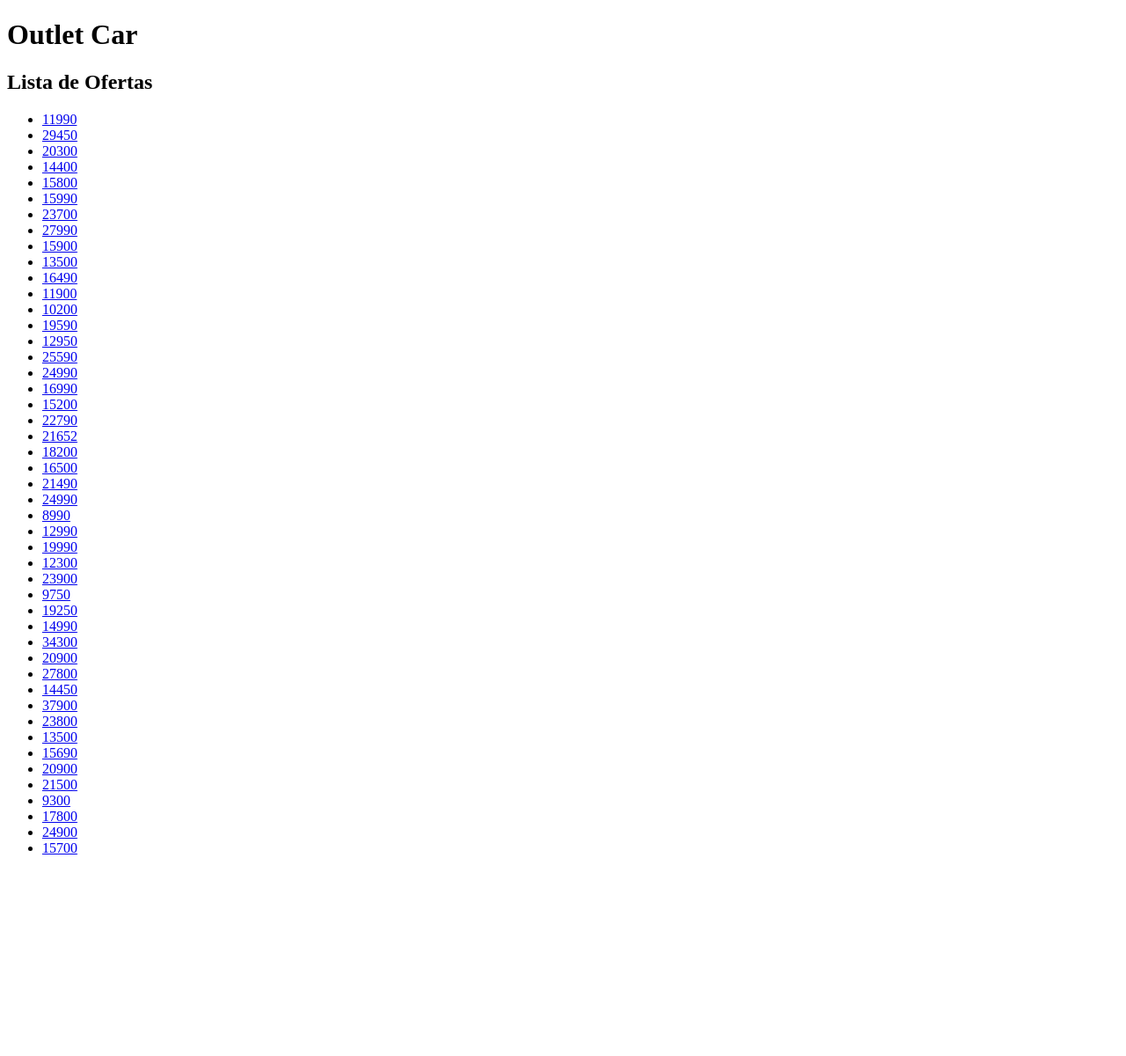
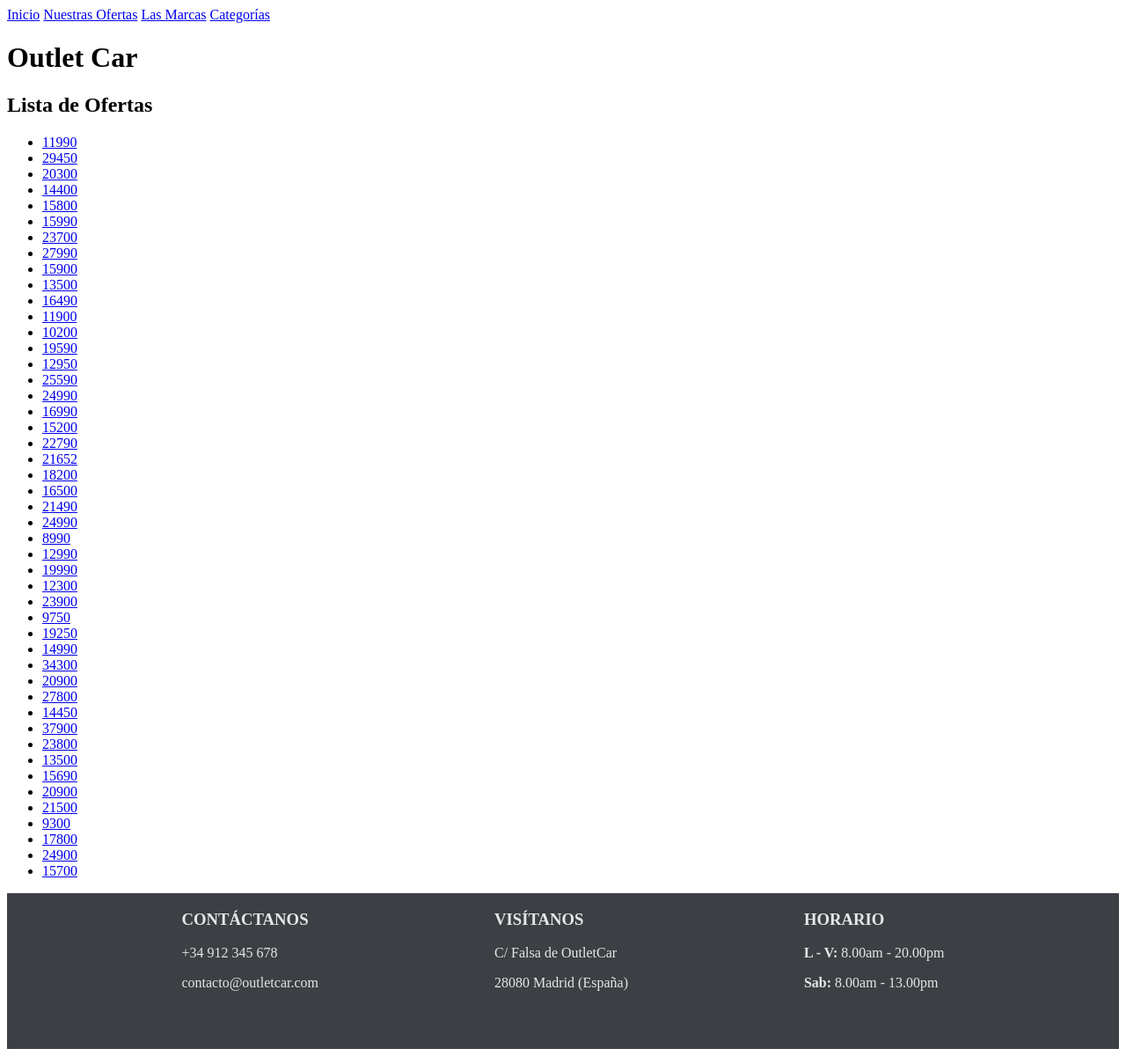
Before and after one commit to carlamanterola/proyectoOutletCar, a Django app: page /appOutletCar/ofertas/ in a window 1280 px wide. Shown: the whole page at 88% size. Before the commit the page ends 971 px from the top, so only its background shows below. Run offline with Django 5.2, Linux system fonts and the light colour scheme; data comes from the database, SQL or seed files in the repository.

Commit message:
Creados base.html y estilos.css

```diff
--- /dev/null
+++ b/appOutletCar/static/css/estilos.css
@@ -0,0 +1,14 @@
+footer {
+    display: grid;
+    grid-auto-flow: column;
+    justify-content: center;
+    gap: 200px;
+    background-color: #3C4044;
+}
+
+.blockfooter {
+    text-align: left;
+    float: left;
+    color: #E6E6E6;
+    padding-bottom: 50px;
+}
--- /dev/null
+++ b/appOutletCar/templates/base.html
@@ -0,0 +1,56 @@
+<!DOCTYPE html>
+<html lang="es">
+    {% load static %}
+    <head>
+        <meta charset="UTF-8">
+        <meta name="viewport" content="width=device-width, initial-scale=1.0">
+        <link rel="stylesheet" href="{% static 'css/estilos.css' %}">
+        <title>{% block title %}TÍTULO [PLACEHOLDER]{% endblock %}</title>
+    </head>
+
+    <body>
+        <header>
+            {% block header %}
+            {% endblock header %}
+        </header>
+
+        <nav>
+            <div class="topnav">
+                {% block nav %}
+                    <a class="active" href="/appOutletCar/">Inicio</a>
+                    <a href="/appOutletCar/ofertas/">Nuestras Ofertas</a>
+                    <a href="/appOutletCar/marcas">Las Marcas</a>
+                    <a href="/appOutletCar/categorias">Categorías</a>
+                {% endblock nav %}
+            </div>
+        </nav>
+
+
+        <div id="content">
+            {% block content %}
+            {% endblock content %}
+        </div>
+
+        <footer>
+            {% block footer %}
+                <div class="blockfooter">
+                    <h3>CONTÁCTANOS</h3>
+                    <p>+34 912 345 678</p>
+                    <p>contacto@outletcar.com</p>
+                </div>
+
+                <div class="blockfooter">
+                    <h3>VISÍTANOS</h3>
+                    <p>C/ Falsa de OutletCar</p>
+                    <p>28080 Madrid (España)</p>
+                </div>
+
+                <div class="blockfooter">
+                    <h3>HORARIO</h3>
+                    <p><b>L - V:</b> 8.00am - 20.00pm</p>
+                    <p><b>Sab:</b> 8.00am - 13.00pm</p>
+                </div>
+            {% endblock footer %}
+        </footer>
+    </body>
+</html>
--- a/appOutletCar/templates/lista_ofertas.html
+++ b/appOutletCar/templates/lista_ofertas.html
@@ -1,13 +1,9 @@
-<!DOCTYPE html>
-<html lang="es">
-    <head>
-        <meta charset="UTF-8">
-        <meta name="viewport" content="width=device-width, initial-scale=1.0">
-        <title>Lista de Ofertas</title>
-    </head>
-    <body>
-        <div id="content">
-            <h1>Outlet Car</h1>
+{% extends "base.html" %}
+
+{% block title %}Outlet Car - Ofertas{% endblock %}
+
+{% block content %}
+    <h1>Outlet Car</h1>
             <h2>Lista de Ofertas</h2>
 
             {%comment %} Lista de todas las ofertas. ACTUALMENTE: solo precio. {% endcomment %}
@@ -22,6 +18,4 @@
             {%else%}
                 <p>No hay ofertas creadas.</p>
             {%endif%}
-        </div>
-    </body>
-</html>
+{% endblock content %}
--- a/appOutletCar/views.py
+++ b/appOutletCar/views.py
@@ -13,11 +13,10 @@ def index_ofertas(request):
     return render(request, 'lista_ofertas.html', context)
 
 # Devuelve los detalles de una oferta en concreto según ID
-def ver_oferta(request, idOferta):
-    oferta = get_object_or_404(Oferta, pk=idOferta)
-    coche = oferta.coche
+def ver_oferta(request, idCoche):
+    coche = get_object_or_404(Oferta, pk=idCoche)
 
-    context = {'oferta': oferta, 'coche': coche}
+    context = {'coche': coche}
     return render(request, 'detalle_oferta.html', context)
 
 #Visualizar la lista de marcas
--- a/proyectoOutletCar/settings.py
+++ b/proyectoOutletCar/settings.py
@@ -11,6 +11,7 @@ https://docs.djangoproject.com/en/5.2/ref/settings/
 """
 
 from pathlib import Path
+import os
 
 # Build paths inside the project like this: BASE_DIR / 'subdir'.
 BASE_DIR = Path(__file__).resolve().parent.parent
@@ -116,6 +117,7 @@ USE_TZ = True
 # https://docs.djangoproject.com/en/5.2/howto/static-files/
 
 STATIC_URL = 'static/'
+STATICFILES_DIRS = [os.path.join(BASE_DIR, 'static')]
 
 # Default primary key field type
 # https://docs.djangoproject.com/en/5.2/ref/settings/#default-auto-field
```
Also changed, not shown: appOutletCar/templates/detalle_oferta.html (+7 -14 lines), appOutletCar/urls.py (+7 -7 lines).
